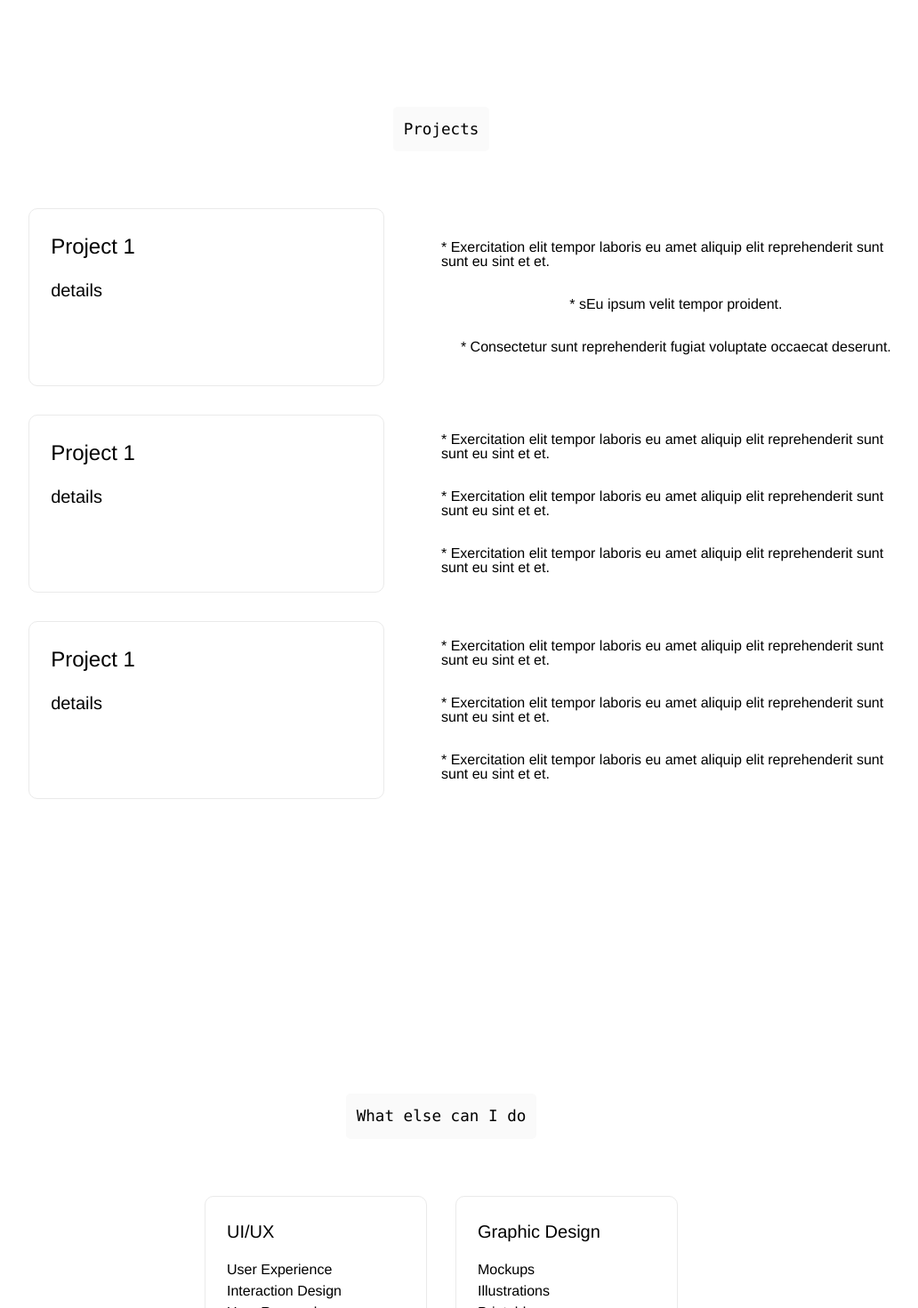
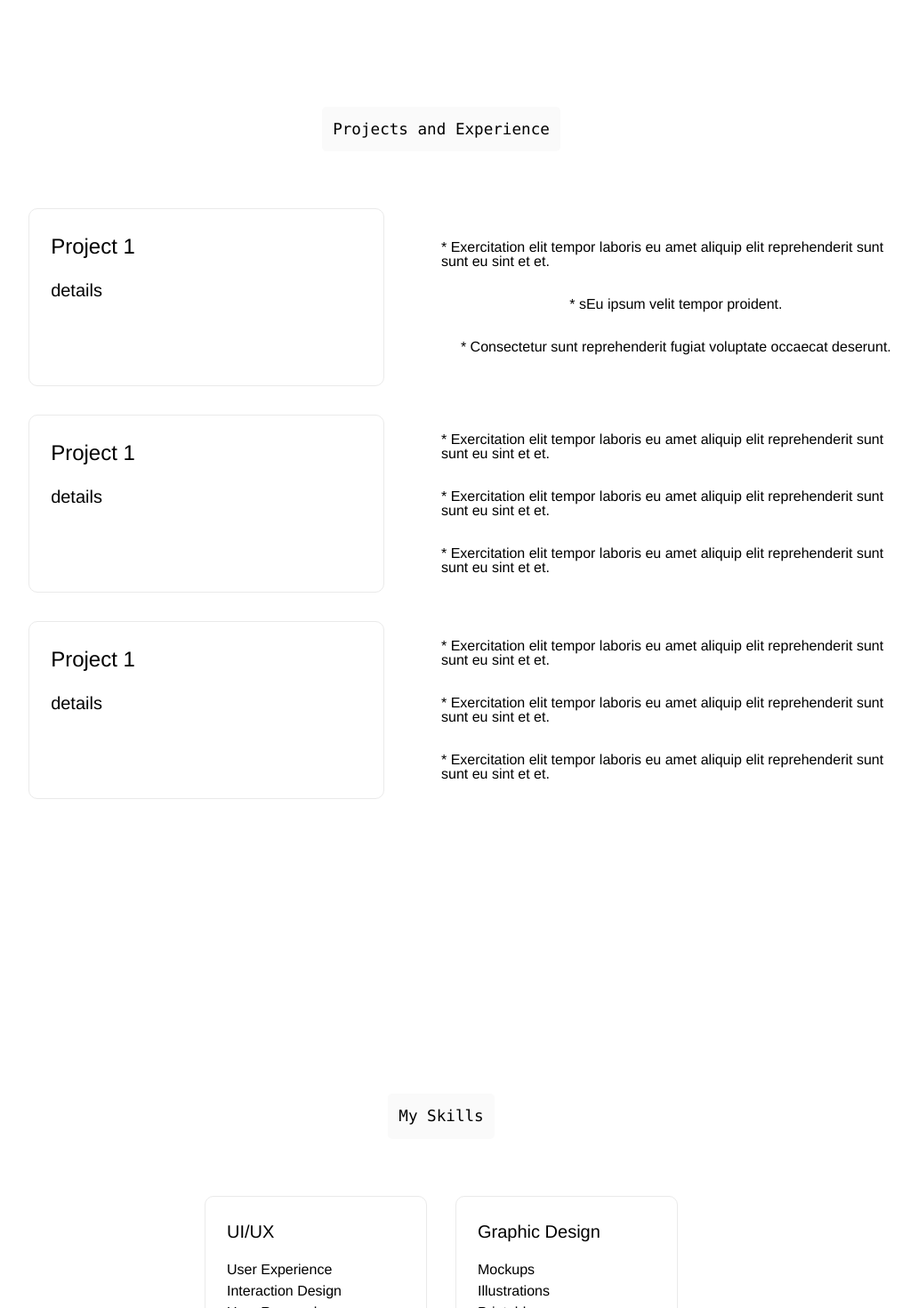
Before and after one commit to m0dulat0r/portfolio, a Next.js app: page /portfolio/designer in a window 1280 px wide. Shown: the part 760-2230 px from the top of the page at 89% size, without its empty margins (144-1176 px from the left). Built offline with nearby package versions, Linux system fonts and the light colour scheme.

Commit message:
Style sheet

```diff
--- a/pages/portfolio/designer.js
+++ b/pages/portfolio/designer.js
@@ -22,7 +22,7 @@ export default function developerPortfolio()
         <br></br>
 
         <div className={styles.main}>
-        <h2 className={styles.code}>Projects</h2>
+        <h2 className={styles.code}>Projects and Experience</h2>
         <br></br>
         <br></br>
 
@@ -67,7 +67,7 @@ export default function developerPortfolio()
         </div>
 
         <div className={styles.main}>
-        <h2 className={styles.code}> What else can I do</h2>
+        <h2 className={styles.code}> My Skills</h2>
         <br></br>
         <br></br>
         <div>
--- a/styles/globals.css
+++ b/styles/globals.css
@@ -3,7 +3,7 @@
 @tailwind utilities;
 
 html{
-  min-width: 360px;
+  min-width: 700px;
   scroll-behavior: smooth;
   padding: 0;
   margin: 0;
```
